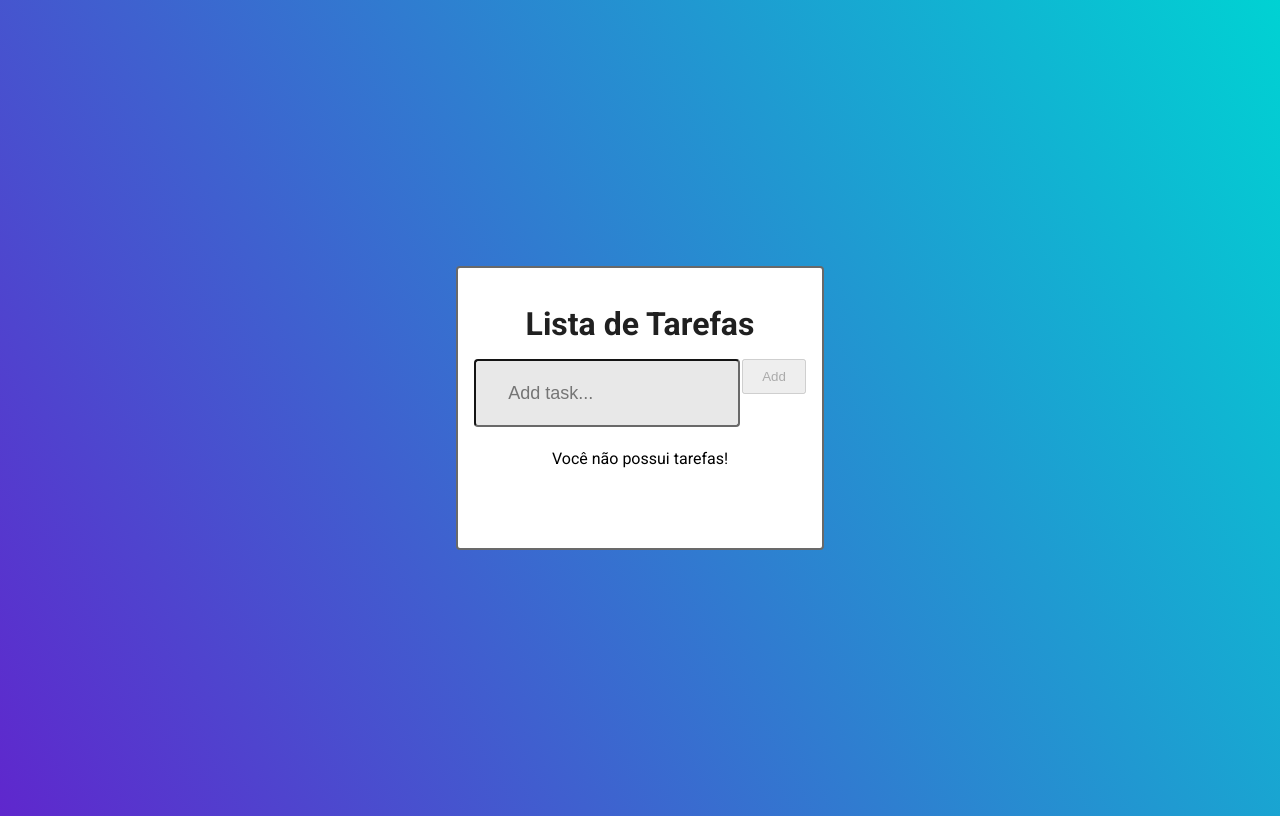
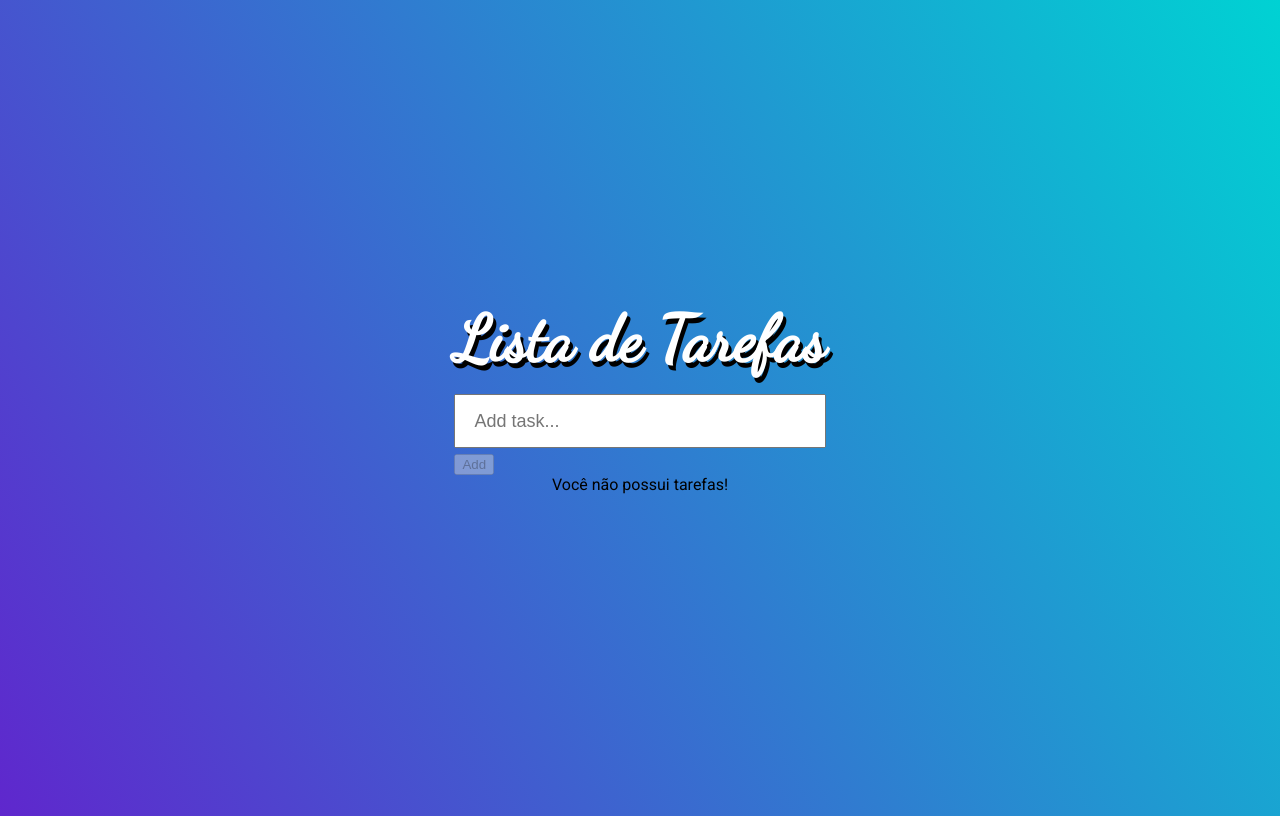
Before and after one commit to Newton-Duarte/angular-todo, an Angular app: page / in a window 1280 px wide. Built offline with nearby package versions, Linux system fonts and the light colour scheme.

Commit message:
style: add new styles to app component

```diff
--- a/src/app/app.component.css
+++ b/src/app/app.component.css
@@ -1,16 +1,16 @@
 .container {
-  max-width: 25rem;
+  max-width: 40rem;
   margin: 0 auto;
-  padding: 1rem;
-  border: 2px solid #696969;
-  background-color: white;
-  border-radius: 0.25rem;
 }
 
 .container h1 {
   margin-bottom: 1rem;
   text-align: center;
   color: #202020;
+  font-family: 'Dancing Script', cursive;
+  font-size: 4rem;
+  color: #fff;
+  text-shadow: 3px 5px #000;
 }
 
 .container ul li {
@@ -18,20 +18,41 @@
   display: flex;
   justify-content: space-between;
   color: #404040;
+  font-style: italic;
+}
+
+.actions {
+  display: flex;
+  align-items: center;
 }
 
 .container ul li + li {
   margin-top: 0.5rem;
   padding-top: 0.5rem;
-  border-top: 1px solid #000;
+  border-top: 2px solid rgba(0, 0, 0, 0.39);
 }
 
 .container ul li p {
   cursor: pointer;
 }
 
+.container ul li button {
+  opacity: 0.6;
+  transition: opacity .4s;
+  border: none;
+  background-color: #fff;
+}
+
+.container ul li button:hover {
+  opacity: 1;
+}
+
 .container ul li button + button {
   margin-left: 0.5rem;
+}
+
+.container button.add-button {
+  margin: 1rem auto 0;
 }
 
 p.done {
@@ -43,27 +64,28 @@ p.done {
   text-align: center;
 }
 
-.add-task {
-  margin: 1rem 0;
-  display: flex;
-  justify-content: space-between;
+#modal {
+  padding: 1rem;
+  background: #fff;
+  border-radius: 0.4rem;
+  -moz-box-shadow: 3px 4px 14px 0px rgba(0, 0, 0, 0.39);
+  -webkit-box-shadow: 3px 4px 14px 0px rgba(0, 0, 0, 0.39);
+  box-shadow: 3px 4px 14px 0px rgba(0, 0, 0, 0.39);
 }
 
-.form-group {
-  width: 80%;
+#modal button[type=submit] {
+  display: block;
+  margin: 1rem auto;
 }
 
-.add-task input {
-  width: 100%;
-  padding: 0.5rem 1rem;
-  border-radius: 0.25rem;
-  outline: none;
-  border-color: #696969;
-  background-color: #e8e8e8;
+#todos {
+  background: #fff;
+  border-radius: 0.4rem;
+  -moz-box-shadow: 3px 4px 14px 0px rgba(0, 0, 0, 0.39);
+  -webkit-box-shadow: 3px 4px 14px 0px rgba(0, 0, 0, 0.39);
+  box-shadow: 3px 4px 14px 0px rgba(0, 0, 0, 0.39);
 }
 
-.add-task button {
-  display: block;
-  padding: 0.5rem 1.125rem;
-  align-self: flex-start;
+#todos p {
+  padding: 1rem;
 }
```
